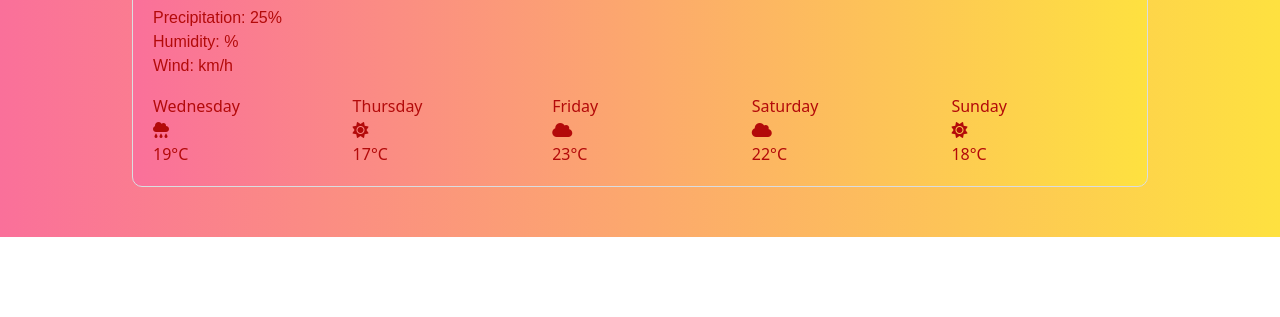
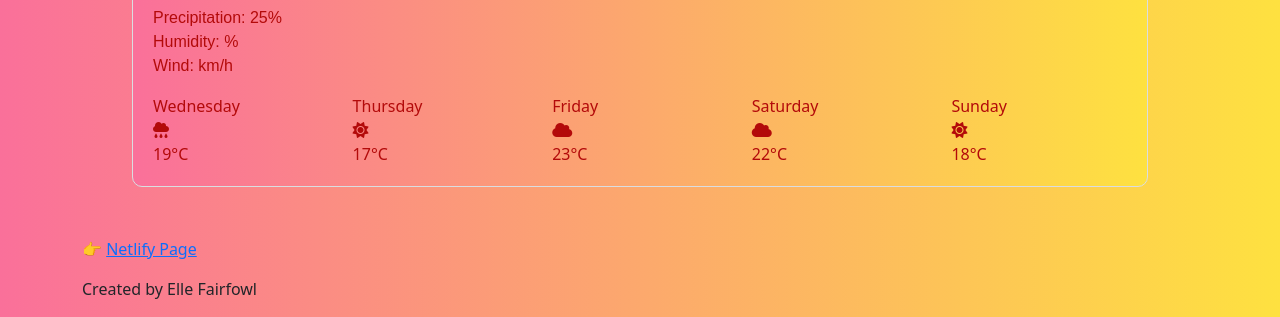
Before and after one commit to Ms-elle/Weather-App-Project, a plain HTML site: page index.html in a window 1280 px wide. Shown: the part 591-908 px from the top of the page. Before the commit the page ends 828 px from the top, so only its background shows below. Drawn offline with nearby package versions, Linux system fonts and the light colour scheme; no server answers.

Commit message:
Added Netlify Link

```diff
--- a/index.html
+++ b/index.html
@@ -88,7 +88,11 @@
 
         </div>
     </div>
-    <script src="index.js"></script>
+    <p>
+    👉 <a href="https://unruffled-darwin-619b75.netlify.app" target="blank">Netlify Page</a>
+    </p>
+    <p> Created by Elle Fairfowl </p>
+<script src="index.js"></script>
 </body>
 
 </html>
```
